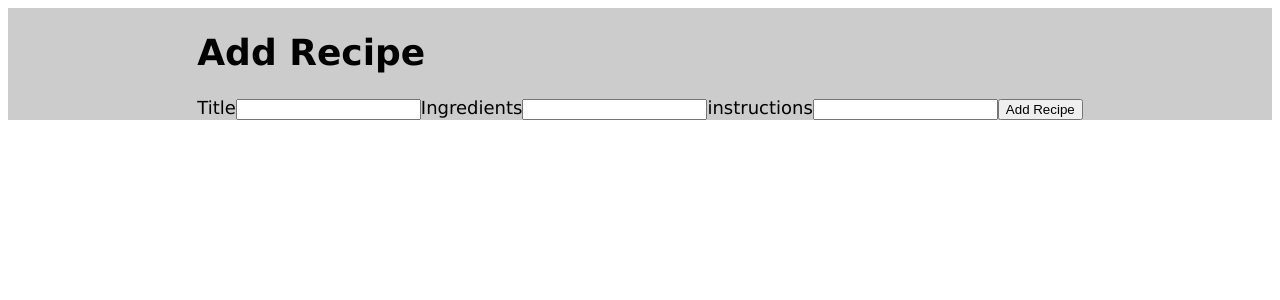
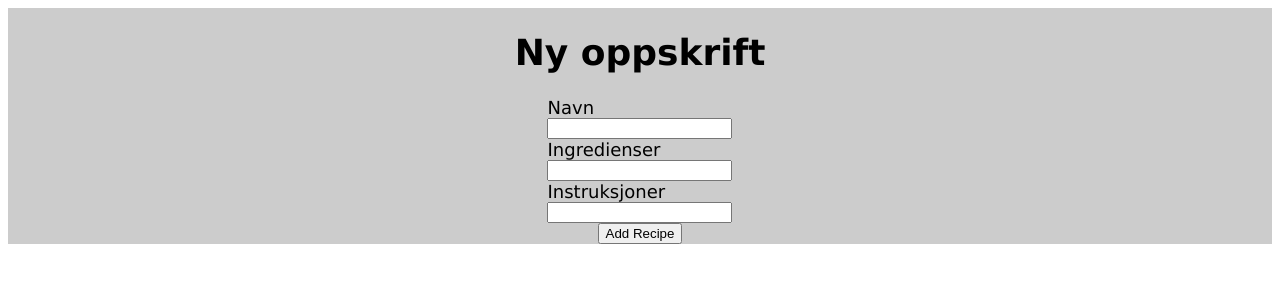
Before and after one commit to ovsundal/sundal-recipes-frontend, a React (Create React App) app: page /add-recipe in a window 1280 px wide. Shown: the top 300 px of the page. Built offline with nearby package versions, Linux system fonts and the light colour scheme.

Commit message:
allow for dynamic ingredient input field generation

```diff
--- a/src/recipes/AddRecipe.tsx
+++ b/src/recipes/AddRecipe.tsx
@@ -2,11 +2,9 @@ import * as React from "react";
 import styled from "styled-components";
 import { useState } from "react";
 
-interface IAddRecipeProps {}
-
-export const AddRecipe: React.FC<IAddRecipeProps> = ({}) => {
+export const AddRecipe: React.FC = () => {
   const [title, setTitle] = useState("");
-  const [ingredients, setIngredients] = useState("");
+  const [ingredients, setIngredients] = useState([""] as string[]);
   const [instructions, setInstructions] = useState("");
 
   const updateFieldValue = (e: React.FormEvent<HTMLInputElement>) => {
@@ -14,8 +12,12 @@ export const AddRecipe: React.FC<IAddRecipeProps> = ({}) => {
 
     if (id === "recipe-title") {
       setTitle(value);
-    } else if (id === "recipe-ingredients") {
-      setIngredients(value);
+    } else if (id.includes("recipe-ingredients")) {
+      const updateIngredients = [...ingredients];
+      const inputFieldId = getIngredientInputFieldId(id);
+
+      updateIngredients[inputFieldId] = value;
+      setIngredients(updateIngredients);
     } else if (id === "recipe-instructions") {
       setInstructions(value);
     }
@@ -42,17 +44,34 @@ export const AddRecipe: React.FC<IAddRecipeProps> = ({}) => {
           }
         }
       );
+
       console.log(response);
     } catch (e) {
       console.log("failed to add recipe: ", e.toString());
     }
   };
 
+  const addIngredientsInputField = (e: React.FormEvent<HTMLInputElement>) => {
+    const { value, id } = e.currentTarget;
+
+    const inputFieldId = getIngredientInputFieldId(id);
+
+    const lastInputFieldIsNotEmpty =
+      inputFieldId !== -1 && ingredients[ingredients.length - 1] !== "";
+
+    if (lastInputFieldIsNotEmpty) {
+      const expandIngredientsList = [...ingredients];
+
+      expandIngredientsList.push("");
+      setIngredients(expandIngredientsList);
+    }
+  };
+
   return (
     <AddRecipeWrapper onSubmit={submitForm}>
-      <h1>Add Recipe</h1>
+      <h1>Ny oppskrift</h1>
       <label>
-        Title
+        Navn
         <input
           id={"recipe-title"}
           type={"text"}
@@ -61,19 +80,25 @@ export const AddRecipe: React.FC<IAddRecipeProps> = ({}) => {
         />
       </label>
       <label>
-        Ingredients
+        Ingredienser
+        {ingredients.map((item, index) => {
+          return (
             <input
-          id={"recipe-ingredients"}
+              key={index}
+              id={`recipe-ingredients-${index}`}
               type={"text"}
-          value={ingredients}
+              value={item}
+              onKeyUp={addIngredientsInputField}
               onChange={updateFieldValue}
             />
+          );
+        })}
       </label>
       <label>
-        instructions
+        Instruksjoner
         <input
           id={"recipe-instructions"}
-          type={"text"}
+          type={"textarea"}
           value={instructions}
           onChange={updateFieldValue}
         />
@@ -83,4 +108,27 @@ export const AddRecipe: React.FC<IAddRecipeProps> = ({}) => {
   );
 };
 
-const AddRecipeWrapper = styled.form``;
+const getIngredientInputFieldId = (id: string) => {
+  const inputFieldIdArray = id.match(/\d+/);
+
+  if (!inputFieldIdArray) {
+    console.log("error, could not find ingredients input id");
+    return -1;
+  }
+
+  return parseInt(inputFieldIdArray[0]);
+};
+
+const AddRecipeWrapper = styled.form`
+  display: flex;
+  flex-direction: column;
+  align-items: center;
+
+  label {
+    display: block;
+  }
+
+  input {
+    display: block;
+  }
+`;
```
Also changed, not shown: src/recipes/RecipeList.tsx (+8 -13 lines). Lines whose indentation alone changed are shown as unchanged.
